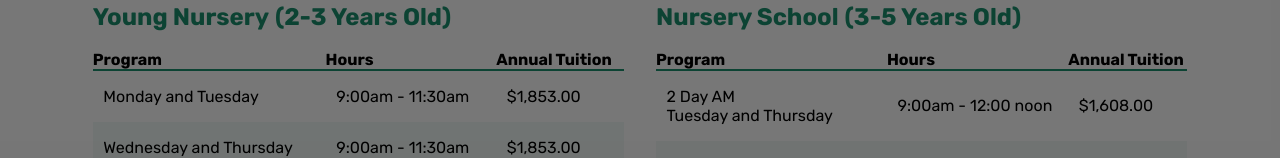
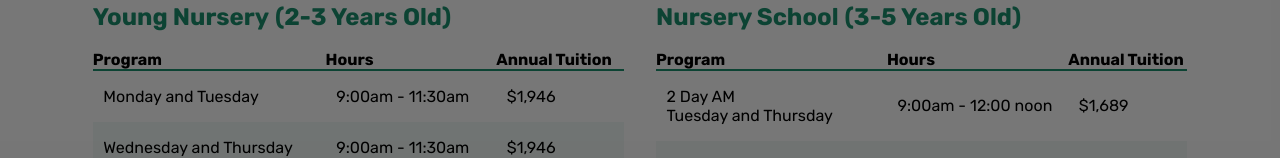
Before and after one commit to WRNS/wrns.github.io, a Next.js app: page /programs in a window 1280 px wide. Shown: the part 622-780 px from the top of the page. Built offline with nearby package versions, Linux system fonts and the light colour scheme.

Commit message:
updating tuition for 2026/27

```diff
--- a/src/app/programs/page.js
+++ b/src/app/programs/page.js
@@ -28,12 +28,12 @@ export default function Programs() {
                 <tr>
                   <td>Monday and Tuesday</td>
                   <td>9:00am - 11:30am</td>
-                  <td>$1,853.00</td>
+                  <td>$1,946</td>
                 </tr>
                 <tr>
                   <td>Wednesday and Thursday</td>
                   <td>9:00am - 11:30am</td>
-                  <td>$1,853.00</td>
+                  <td>$1,946</td>
                 </tr>
               </tbody>
             </table>
@@ -65,7 +65,7 @@ export default function Programs() {
                     Tuesday and Thursday
                   </td>
                   <td>9:00am - 12:00 noon</td>
-                  <td>$1,608.00</td>
+                  <td>$1,689</td>
                 </tr>
                 <tr>
                   <td>
@@ -74,7 +74,7 @@ export default function Programs() {
                     Monday, Wednesday, Friday
                   </td>
                   <td>9:00am - 12:00 noon</td>
-                  <td>$2,412.00</td>
+                  <td>$2,533</td>
                 </tr>
                 <tr>
                   <td>
@@ -83,7 +83,7 @@ export default function Programs() {
                     Monday through Friday
                   </td>
                   <td>9:00am - 12:00 noon</td>
-                  <td>$4,020.00</td>
+                  <td>$4,221</td>
                 </tr>
               </tbody>
             </table>
```
